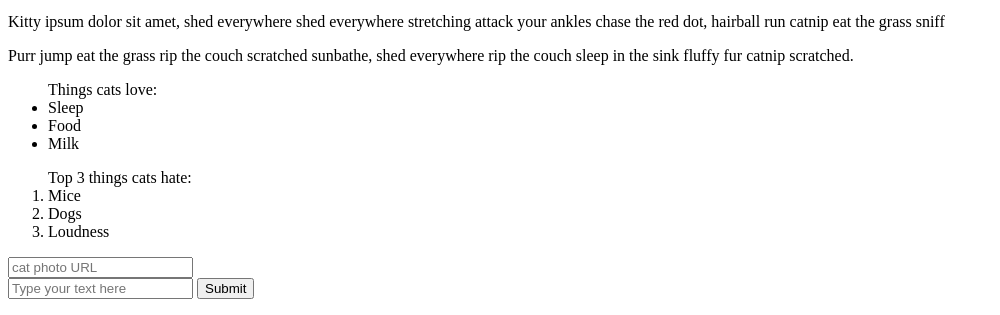
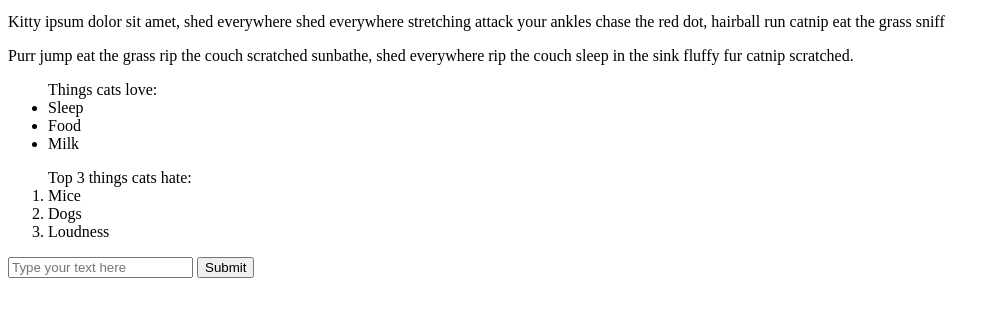
Before and after one commit to Kiporion/Repo08, a website: page ex17/src/index.html in a window 1280 px wide. Shown: the part 678-993 px from the top of the page, without its empty margins (0-1000 px from the left). After the commit the page ends 972 px from the top, so only its background shows below. Drawn offline with Linux system fonts and the light colour scheme.

Commit message:
Adjusting ex17/ex18

```diff
--- a/ex17/src/index.html
+++ b/ex17/src/index.html
@@ -38,8 +38,6 @@
     <li>Loudness</li>
   </ol>
 
-  <input type="text" placeholder="cat photo URL" />
-
   <form action="/submit-cat-photo">
     <input type="text" placeholder="Type your text here" />
     <button type="submit">Submit</button>
```
Also changed, not shown: ex18/src/index.html (+0 -2 lines).
